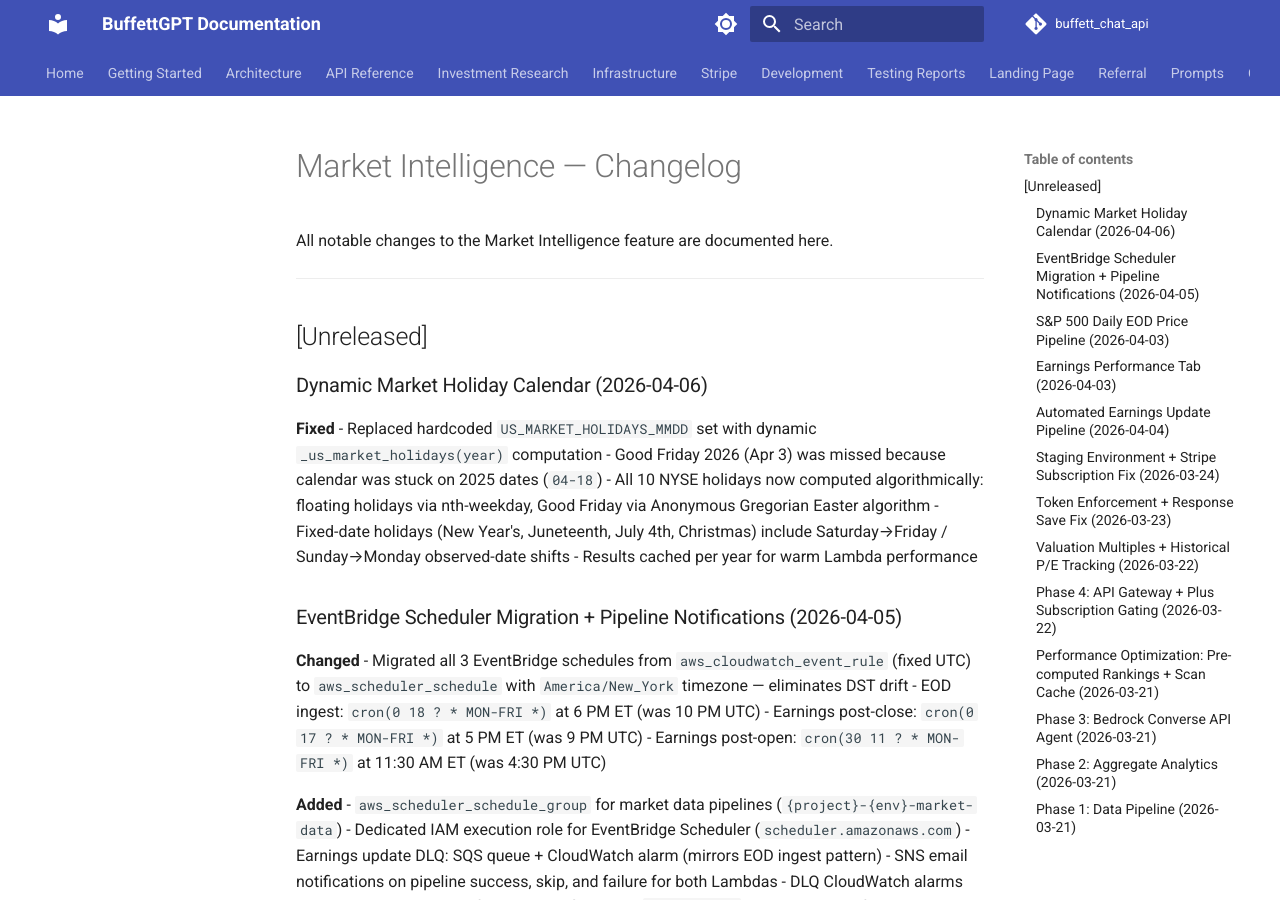
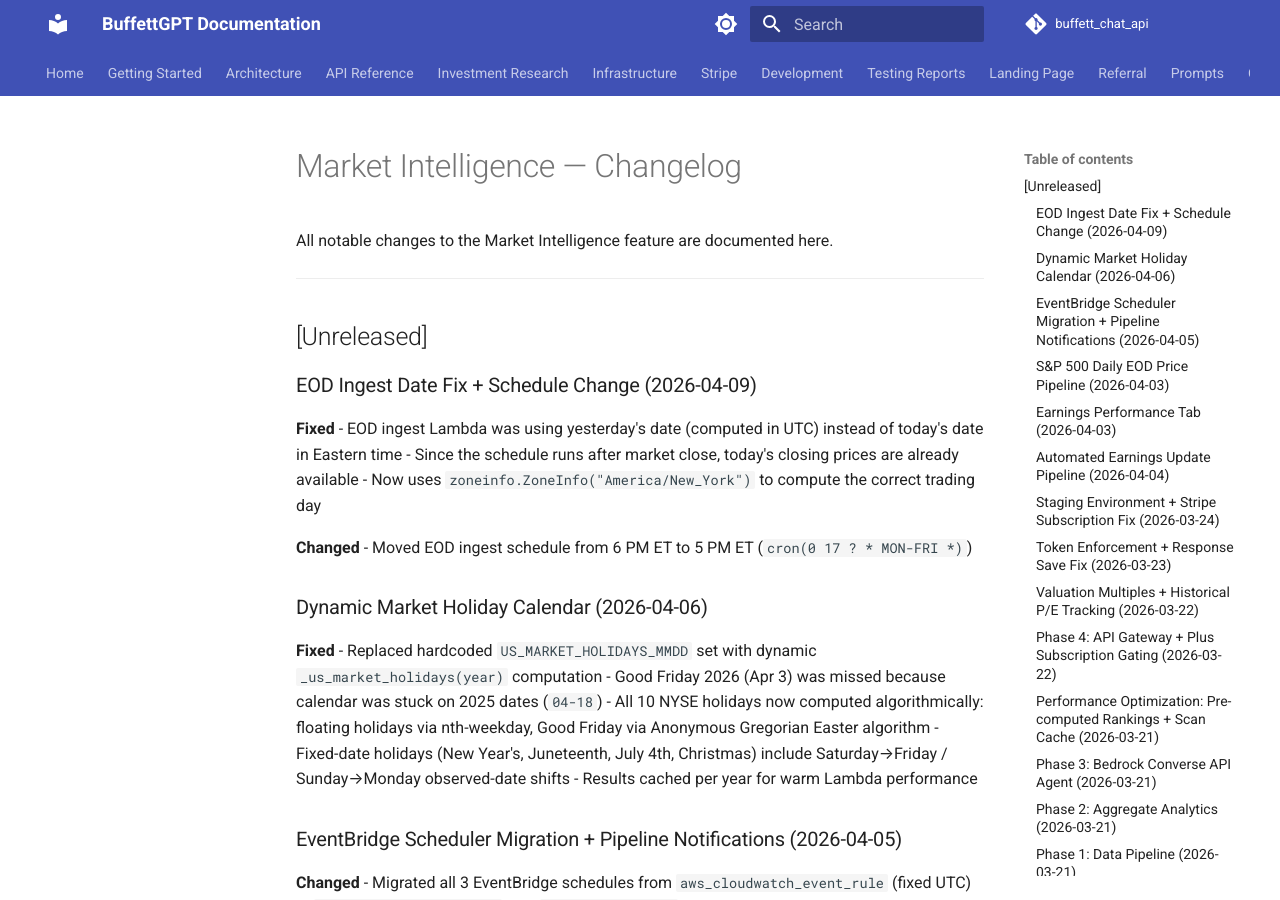
Before and after one commit to mamba4eva824/buffettGPT, an MkDocs documentation site: the page built from docs/market-intelligence/CHANGELOG.md, in a window 1280 px wide and 900 px high. Built offline with MkDocs 1.6.1 and Material for MkDocs 9.7.7, drawn with Linux system fonts in a browser that asks for light colours; comment, search, counter and statistics services are not loaded.

Commit message:
docs: update changelog with EOD ingest date fix and schedule change
Co-Authored-By: Claude Opus 4.6 (1M context) <noreply@anthropic.com>

```diff
--- a/docs/market-intelligence/CHANGELOG.md
+++ b/docs/market-intelligence/CHANGELOG.md
@@ -5,6 +5,16 @@ All notable changes to the Market Intelligence feature are documented here.
 ---
 
 ## [Unreleased]
+
+### EOD Ingest Date Fix + Schedule Change (2026-04-09)
+
+**Fixed**
+- EOD ingest Lambda was using yesterday's date (computed in UTC) instead of today's date in Eastern time
+- Since the schedule runs after market close, today's closing prices are already available
+- Now uses `zoneinfo.ZoneInfo("America/New_York")` to compute the correct trading day
+
+**Changed**
+- Moved EOD ingest schedule from 6 PM ET to 5 PM ET (`cron(0 17 ? * MON-FRI *)`)
 
 ### Dynamic Market Holiday Calendar (2026-04-06)
 
```
